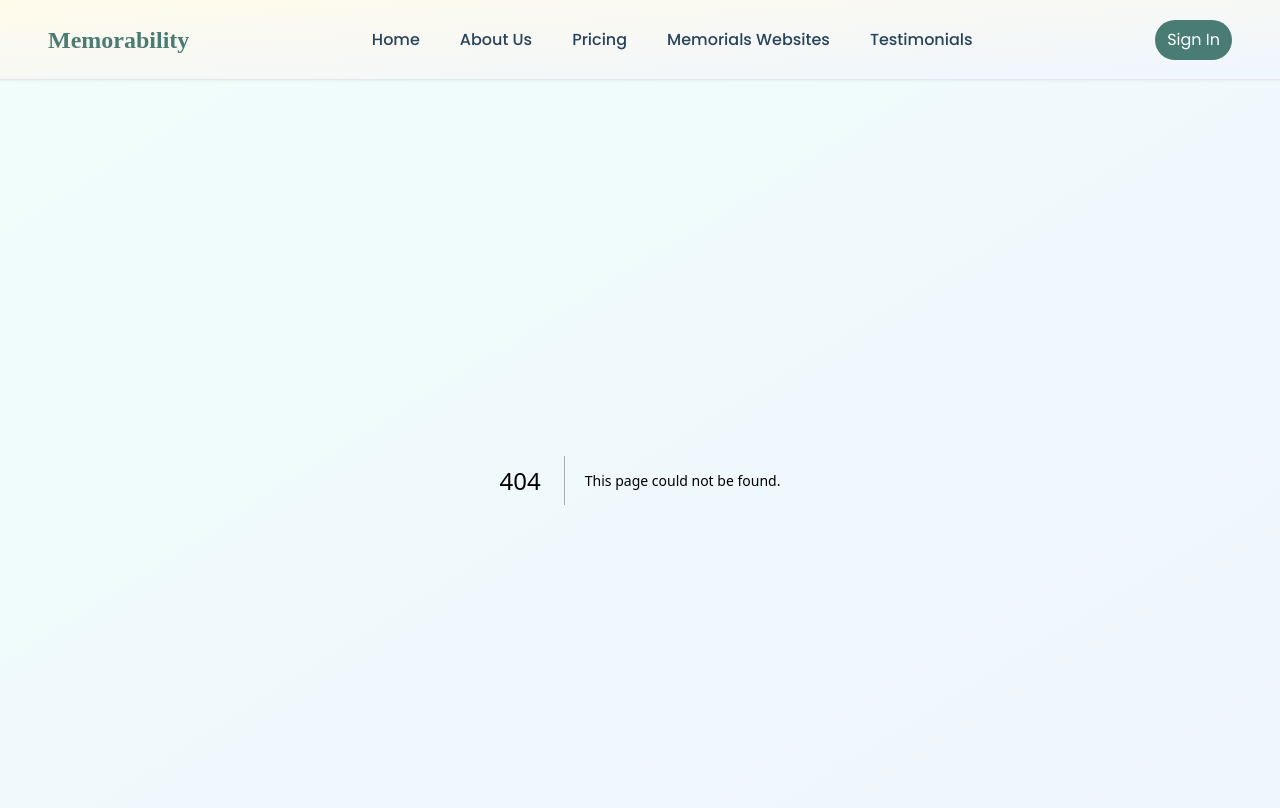
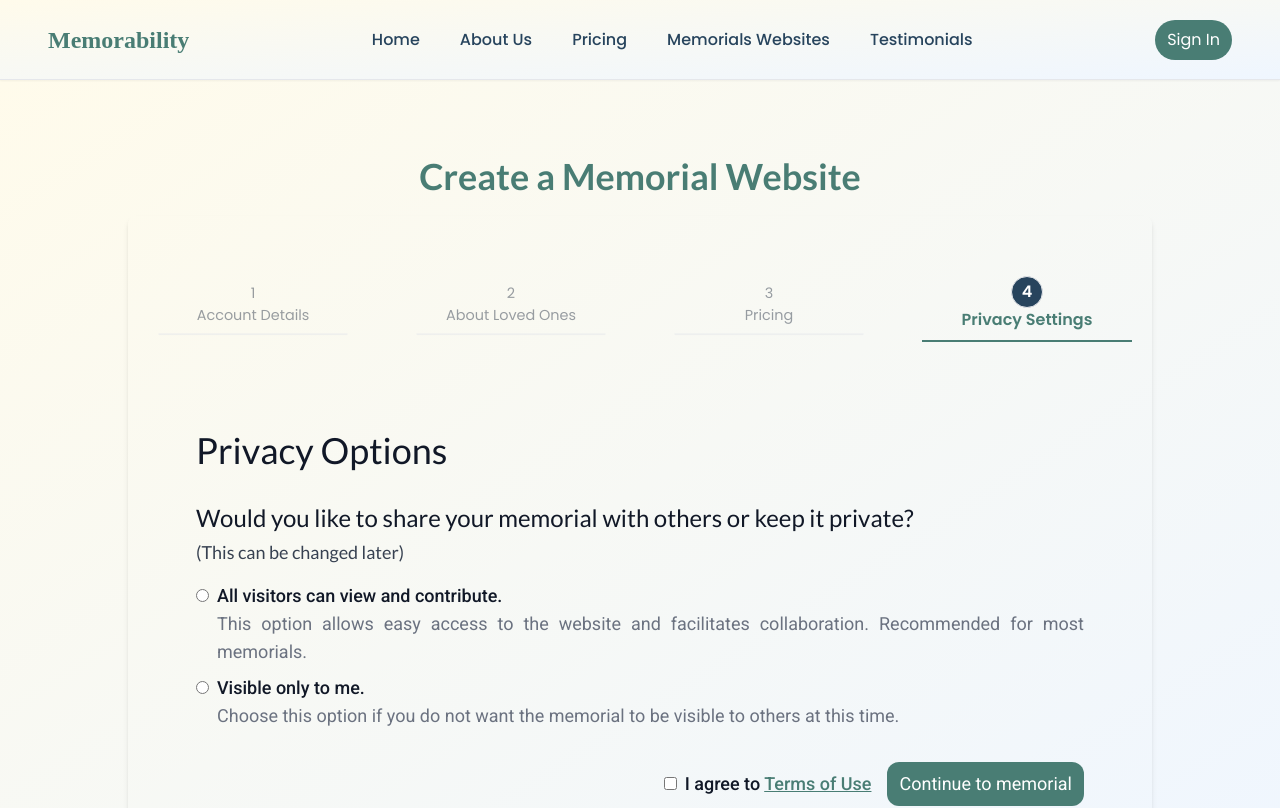
Before and after one commit to sudip-pandey25/MemorialWebsite, a Next.js app: page /creatememorial/privacy in a window 1280 px wide. Before the commit this address had no page. Shown: the top 808 px of the page. Built offline with nearby package versions, Linux system fonts and the light colour scheme; a web font is replaced by a local one.

Commit message:
privacy part

```diff
--- a/src/app/components/Aboutuslink.jsx
+++ b/src/app/components/Aboutuslink.jsx
@@ -7,7 +7,7 @@ const Aboutuslink = () => {
       <div className="w-full h-[1px] bg-gray-300"></div>
       <Link
         href="/"
-        className="text-center bg-primary shadow-lg hover:shadow-xl hover:font-medium border-0 py-3 rounded-full font-poppins transition-all duration-300 ease-in-out text-white  "
+        className="text-center bg-foreground shadow-lg hover:shadow-xl hover:font-medium border-0 py-3 rounded-full font-poppins transition-all duration-300 ease-in-out text-white  "
       >
         About online Memorials{" "}
       </Link>
--- a/src/app/components/Card.jsx
+++ b/src/app/components/Card.jsx
@@ -4,7 +4,7 @@ import CardParallelx from "./CardParallelx.jsx";
 const Card = () => {
   return (
     <div className="mt-12 ">
-      <p className="hidden md:block text-center  text-primary md:text-4xl pb-8 font-lato font-[600] ">
+      <p className="hidden md:block text-center  text-foreground md:text-4xl pb-8 font-lato font-[600] ">
         Recent Online Memorials
       </p>
       {/* Card Slider */}
--- a/src/app/components/Forms.jsx
+++ b/src/app/components/Forms.jsx
@@ -17,9 +17,9 @@ const Forms = () => {
     <div className="flex gap-12 items-center justify-center group">
       {/* forms section */}
       <div className="h-[60vh] w-full md:w-2/4 flex flex-col gap-4">
-        <h2 className="text-5xl md:text-6xl text-center md:text-left font-lato text-primary font-[600]">
+        <h2 className="text-5xl md:text-6xl text-center md:text-left font-lato text-foreground font-[600]">
           Create a Memorial{" "}
-          <span className="relative inline-block before:absolute before:inset-0 before:-bottom-2 before:block before:skew-y-2 before:bg-primary">
+          <span className="relative inline-block before:absolute before:inset-0 before:-bottom-2 before:block before:skew-y-2 before:bg-foreground">
             <span className="relative text-white">Website</span>
           </span>{" "}
           now
@@ -36,14 +36,14 @@ const Forms = () => {
                   placeholder="First Name"
                   value={firstName}
                   onChange={(e) => setfirstName(e.target.value)}
-                  className="border-b border-gray-400 outline-none text-base font-poppins px-2 py-3  focus:border-b focus:border-primary transition-all duration-300 ease-in-out w-full focus:h-full focus:bg-primary focus:text-white focus:rounded-lg placeholder:italic"
+                  className="border-b border-gray-400 outline-none text-base font-poppins px-2 py-3  focus:border-b focus:border-foreground transition-all duration-300 ease-in-out w-full focus:h-full focus:bg-foreground focus:text-white focus:rounded-lg placeholder:italic"
                 />
                 <input
                   type="text"
                   placeholder="Last Name"
                   value={lastName}
                   onChange={(e) => setlastName(e.target.value)}
-                  className="border-b border-gray-400 outline-none text-base font-poppins px-2 py-3  focus:border-b focus:border-primary transition-all duration-300 ease-in-out w-full ocus:h-full focus:bg-primary focus:text-white focus:rounded-lg placeholder:italic"
+                  className="border-b border-gray-400 outline-none text-base font-poppins px-2 py-3  focus:border-b focus:border-foreground transition-all duration-300 ease-in-out w-full ocus:h-full focus:bg-foreground focus:text-white focus:rounded-lg placeholder:italic"
                 />
               </div>
               <div className="flex justify-end">
@@ -72,7 +72,7 @@ const Forms = () => {
           className="object-cover rounded-md z-10 "
           alt=""
         />
-        <div className="bg-primary h-full w-full absolute -right-3 -bottom-3 rounded-md group-hover:-right-4 group-hover:-bottom-4 transition-all duration-300 ease-out"></div>
+        <div className="bg-foreground h-full w-full absolute -right-3 -bottom-3 rounded-md group-hover:-right-4 group-hover:-bottom-4 transition-all duration-300 ease-out"></div>
       </div>
       {/* Description Part */}
     </div>
--- a/src/app/components/Hero.jsx
+++ b/src/app/components/Hero.jsx
@@ -15,7 +15,7 @@ const Hero = () => {
 
   return (
     <>
-      <div className="relative z-20  h-auto flex flex-col md:flex-row items-center justify-evenly p-10 gap-4 md:gap-0">
+      <div className="relative z-20  h-auto flex flex-col md:flex-row items-center justify-evenly py-24 gap-4 md:gap-0">
         {/* title Section */}
         <div className="">
           <div className="flex flex-col items-center justify-center h-full w-full gap-5">
@@ -29,7 +29,7 @@ const Hero = () => {
             </div>
           </div>
         </div>
-        <div className="form bg-white rounded-md shadow-md">
+        <div className="form bg-white rounded-md shadow-md md:p-5">
           <h1 className="px-10 pt-8 text-gray-800 font-poppins">
             I want to share memories of
           </h1>
--- a/src/app/components/MenuBar.jsx
+++ b/src/app/components/MenuBar.jsx
@@ -13,7 +13,7 @@ const MenuBar = () => {
       <Menu size={30} onClick={() => setOpen((prev) => !prev)} />
       <div
         className={clsx(
-          "absolute bg-gradient-to-br from-amber-50 to-blue-50 w-full h-[calc(100vh-80px)] left-0 top-16 text-primary flex flex-col items-center justify-center gap-8 font-poppins text-lg transform transition-all duration-500 ease-in-out",
+          "absolute bg-gradient-to-br from-amber-50 to-blue-50 w-full h-[calc(100vh-80px)] left-0 top-16 text-foreground flex flex-col items-center justify-center gap-8 font-poppins text-lg transform transition-all duration-500 ease-in-out",
           {
             "opacity-100 translate-y-0 visible": open,
             "opacity-0 -translate-y-1 invisible": !open,
--- a/src/app/components/Pricing.jsx
+++ b/src/app/components/Pricing.jsx
@@ -2,6 +2,7 @@
 
 import React from "react";
 import { pricing } from "../../../constants";
+import Link from "next/link";
 
 const Pricing = () => {
   return (
@@ -35,9 +36,11 @@ const Pricing = () => {
                 ))}
               </ul>
             </div>
-            <button className="w-full flex items-center justify-center bg-white text-foreground py-2 border rounded-lg font-medium hover:border-white hover:text-white hover:bg-transparent transition-all duration-300 ease-in-out">
-              {data.button}
-            </button>
+            <Link href="/creatememorial/privacy" className="w-full">
+              <button className="w-full flex items-center justify-center bg-white text-foreground py-2 border rounded-lg font-medium hover:border-white hover:text-white hover:bg-transparent transition-all duration-300 ease-in-out">
+                {data.button}
+              </button>
+            </Link>
           </div>
         ))}
       </div>
--- a/src/app/components/SecondSection.jsx
+++ b/src/app/components/SecondSection.jsx
@@ -13,12 +13,12 @@ const SecondSection = () => {
           className="object-cover rounded-md z-10 "
           alt=""
         />
-        <div className="bg-primary h-full w-full absolute -left-3 -bottom-3 rounded-md group-hover:-left-4 group-hover:-bottom-4 transition-all duration-300 ease-out"></div>
+        <div className="bg-foreground h-full w-full absolute -left-3 -bottom-3 rounded-md group-hover:-left-4 group-hover:-bottom-4 transition-all duration-300 ease-out"></div>
       </div>
       <div className="flex flex-col gap-10 w-full md:w-3/6 text-center md:text-left ">
-        <h2 className=" text-5xl md:text-6xl font-lato text-primary font-[600]">
+        <h2 className=" text-5xl md:text-6xl font-lato text-foreground font-[600]">
           Why create a{" "}
-          <span className="relative inline-block before:absolute before:inset-0 before:-bottom-2 before:block before:-skew-y-3 before:bg-primary">
+          <span className="relative inline-block before:absolute before:inset-0 before:-bottom-2 before:block before:-skew-y-3 before:bg-foreground">
             <span className="relative text-white">Memorial</span>
           </span>{" "}
           online?
--- a/src/app/components/Secure.jsx
+++ b/src/app/components/Secure.jsx
@@ -16,9 +16,9 @@ const Secure = () => {
         ></Lottie>
 
         <div className="flex flex-col gap-10 w-full md:w-3/6 text-center md:text-left ">
-          <h2 className=" text-5xl md:text-6xl font-lato text-primary font-[600]">
+          <h2 className=" text-5xl md:text-6xl font-lato text-foreground font-[600]">
             We Keep your data
-            <span className="relative inline-block before:absolute before:inset-0 before:-bottom-2 before:block before:-skew-y-3 before:bg-primary">
+            <span className="relative inline-block before:absolute before:inset-0 before:-bottom-2 before:block before:-skew-y-3 before:bg-foreground">
               <span className="relative text-white">Secure</span>
             </span>{" "}
           </h2>
--- a/src/app/components/Testimonails.jsx
+++ b/src/app/components/Testimonails.jsx
@@ -15,7 +15,7 @@ import StarRating from "./StarRating";
 const Testimonails = () => {
   return (
     <div className="flex flex-col gap-2 items-center justify-center cursor-pointer">
-      <p className="text-center font-[600] font-lato text-4xl text-primary">
+      <p className="text-center font-[600] font-lato text-4xl text-foreground">
         Testimonials
       </p>
       <div className="container flex flex-row items-center justify-center">
--- /dev/null
+++ b/src/app/creatememorial/privacy/page.jsx
@@ -0,0 +1,84 @@
+import Link from "next/link";
+import React from "react";
+
+const page = () => {
+  return (
+    <div className="h-fit px-4 md:px-6 lg:px-8 xl:px-12 py-4 w-full text-justify">
+      <h1 className="text-3xl md:text-4xl py-4 md:py-8 text-gray-900 font-lato font-medium">
+        Privacy Options
+      </h1>
+      {/* Second part */}
+
+      <div className="grid grid-cols-1 gap-4 ">
+        <h1 className="text-gray-900 font-lato text-xl md:text-2xl">
+          Would you like to share your memorial with others or keep it private?
+          <br />
+          <span className="text-base md:text-lg text-gray-700">
+            (This can be changed later)
+          </span>
+        </h1>
+        <form className="grid grid-cols-1 gap-4 md:gap-8 text-base md:text-lg font-Roboto">
+          <div className="options flex flex-col items-start gap-2">
+            <div className="flex flex-row gap-2 items-baseline">
+              <input
+                type="radio"
+                value="private"
+                name="privacy"
+                className="accent-foreground cursor-pointer"
+              />
+              <label htmlFor="private" className="text-gray-900 font-medium">
+                All visitors can view and contribute. <br />
+                <span className="text-gray-500 font-normal">
+                  This option allows easy access to the website and facilitates
+                  collaboration. Recommended for most memorials.
+                </span>
+              </label>
+            </div>
+
+            <div className="flex flex-row gap-2 items-baseline">
+              <input
+                type="radio"
+                value="public"
+                name="privacy"
+                className="accent-foreground cursor-pointer"
+              />
+              <label htmlFor="public" className="text-gray-900 font-medium">
+                Visible only to me. <br />{" "}
+                <span className="text-gray-500 font-normal">
+                  Choose this option if you do not want the memorial to be
+                  visible to others at this time.
+                </span>
+              </label>
+            </div>
+          </div>
+          <div className="buttons flex flex-col md:flex-row gap-4 md:items-center md:justify-end">
+            <div className="flex gap-2 items-baseline w-full md:justify-end md:flex-1">
+              <input
+                type="checkbox"
+                value="AgreeTerms"
+                name="agreeTerms"
+                className="accent-foreground cursor-pointer"
+              />
+              <label htmlFor="agreeTerms" className="text-gray-900 font-medium">
+                I agree to{" "}
+                <span className="text-foreground underline cursor-pointer">
+                  Terms of Use
+                </span>
+              </label>
+            </div>
+            <Link
+              href="/creatememorial/privacy"
+              className="flex md:justify-end "
+            >
+              <button className="px-3 py-2 bg-foreground text-white rounded-xl hover:px-4 transition-all duration-300 ease-in-out">
+                Continue to memorial
+              </button>
+            </Link>
+          </div>
+        </form>
+      </div>
+    </div>
+  );
+};
+
+export default page;
```
